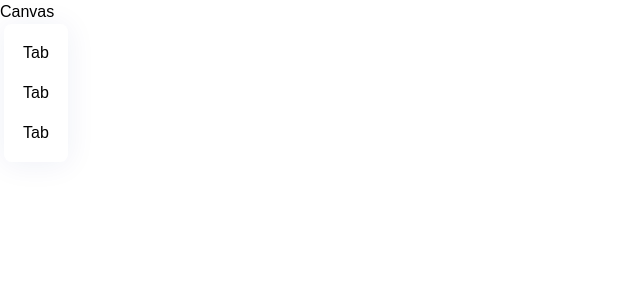
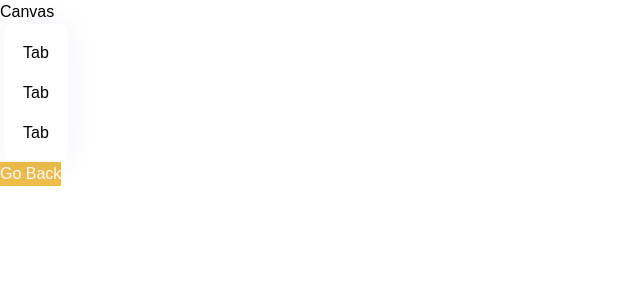
Before and after one commit to oscarnunez1/customAIze, a React (Vite) app in the folder client/: page / in a window 1280 px wide. Both pictures are taken after a click on the button "Customize It". Shown: the top 300 px of the page, without its empty margins (0-640 px from the left). Built offline with nearby package versions, Linux system fonts and the light colour scheme; a web font is replaced by a local one.

Commit message:
add go back button

```diff
--- a/client/src/pages/Customizer.jsx
+++ b/client/src/pages/Customizer.jsx
@@ -34,8 +34,19 @@ const Customizer = () => {
                 ))}
               </div>
             </div>
+          </motion.div>
+          <motion.div
+              className='absolute z-10 top-5 right-5'
+              {...fadeAnimation}
+            >
+              <CustomButton
+                type='filled'
+                title='Go Back'
+                handleClick={() => state.intro = true}
+                customStyles='w-fit px-4 py-2.5 font-bold text-sm'
+              />
 
-          </motion.div>
+            </motion.div>
         </>
       )}
     </AnimatePresence>
```
